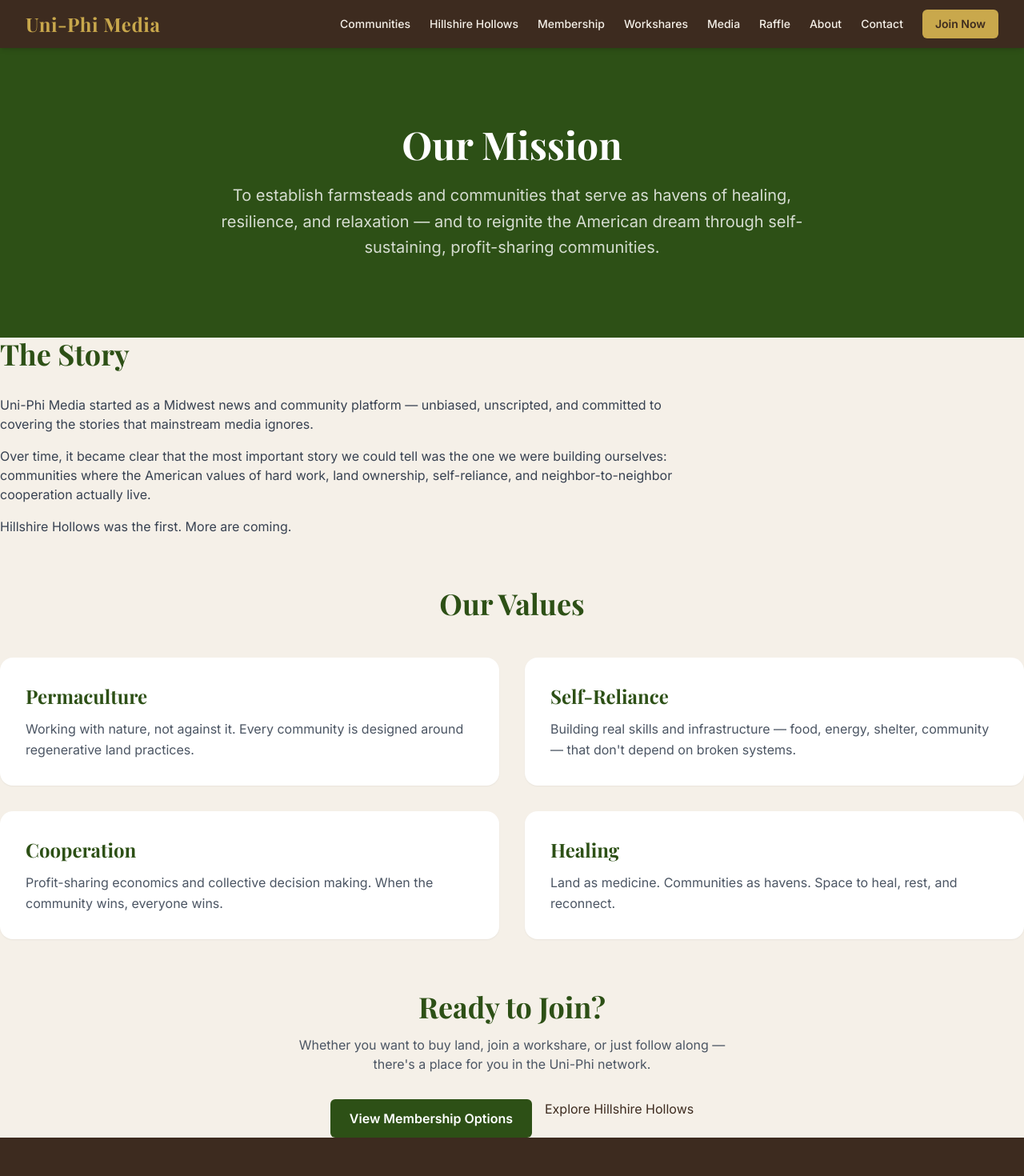
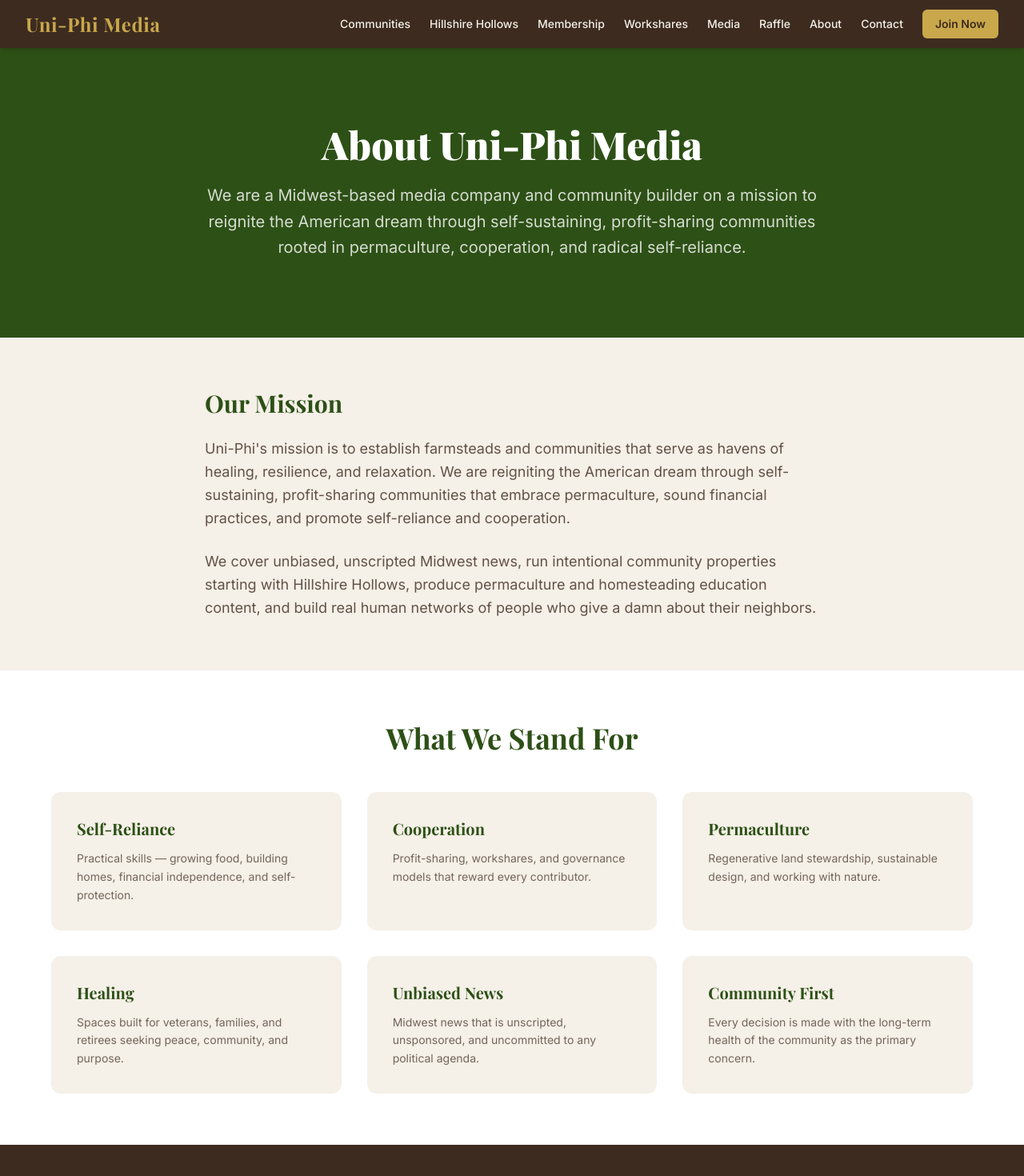
Before and after one commit to dutchiono/uniphimedia, a Next.js app: page /about in a window 1280 px wide. Shown: the top 1470 px of the page at 80% size. Built offline with nearby package versions, Linux system fonts and the light colour scheme.

Commit message:
feat: complete site rebuild — all core pages, nav, footer, design system

```diff
--- a/src/app/about/page.tsx
+++ b/src/app/about/page.tsx
@@ -1,75 +1,49 @@
-import type { Metadata } from 'next';
-import Link from 'next/link';
-
-export const metadata: Metadata = {
-  title: 'About',
-  description: 'The mission and story behind Uni-Phi Media.',
-};
-
 const values = [
-  { title: 'Permaculture', description: 'Working with nature, not against it. Every community is designed around regenerative land practices.' },
-  { title: 'Self-Reliance', description: 'Building real skills and infrastructure — food, energy, shelter, community — that don\'t depend on broken systems.' },
-  { title: 'Cooperation', description: 'Profit-sharing economics and collective decision making. When the community wins, everyone wins.' },
-  { title: 'Healing', description: 'Land as medicine. Communities as havens. Space to heal, rest, and reconnect.' },
-];
+  { title: 'Self-Reliance', desc: 'Practical skills — growing food, building homes, financial independence, and self-protection.' },
+  { title: 'Cooperation', desc: 'Profit-sharing, workshares, and governance models that reward every contributor.' },
+  { title: 'Permaculture', desc: 'Regenerative land stewardship, sustainable design, and working with nature.' },
+  { title: 'Healing', desc: 'Spaces built for veterans, families, and retirees seeking peace, community, and purpose.' },
+  { title: 'Unbiased News', desc: 'Midwest news that is unscripted, unsponsored, and uncommitted to any political agenda.' },
+  { title: 'Community First', desc: 'Every decision is made with the long-term health of the community as the primary concern.' },
+]
 
 export default function AboutPage() {
   return (
-    <div>
-      <section className="bg-brand-green text-white py-24 text-center">
-        <div className="max-w-3xl mx-auto px-4">
-          <h1 className="font-heading text-5xl font-bold mb-6">Our Mission</h1>
-          <p className="text-xl text-white/80 leading-relaxed">
-            To establish farmsteads and communities that serve as havens of healing,
-            resilience, and relaxation — and to reignite the American dream through
-            self-sustaining, profit-sharing communities.
+    <>
+      <section className="bg-brand-green text-white section-pad py-24 text-center">
+        <div className="container-max max-w-3xl mx-auto">
+          <h1 className="font-heading text-5xl font-black mb-6">About Uni-Phi Media</h1>
+          <p className="text-white/80 text-xl leading-relaxed">
+            We are a Midwest-based media company and community builder on a mission to reignite the American dream through self-sustaining, profit-sharing communities rooted in permaculture, cooperation, and radical self-reliance.
           </p>
         </div>
       </section>
 
-      <section className="section max-w-4xl">
-        <h2 className="font-heading text-4xl font-bold text-brand-green mb-8">The Story</h2>
-        <div className="prose prose-lg text-gray-700 space-y-4">
-          <p>
-            Uni-Phi Media started as a Midwest news and community platform — unbiased, unscripted,
-            and committed to covering the stories that mainstream media ignores.
+      <section className="bg-brand-cream section-pad">
+        <div className="container-max max-w-3xl mx-auto">
+          <h2 className="font-heading text-3xl font-bold text-brand-green mb-6">Our Mission</h2>
+          <p className="text-brand-bark/80 text-lg leading-relaxed mb-6">
+            Uni-Phi's mission is to establish farmsteads and communities that serve as havens of healing, resilience, and relaxation. We are reigniting the American dream through self-sustaining, profit-sharing communities that embrace permaculture, sound financial practices, and promote self-reliance and cooperation.
           </p>
-          <p>
-            Over time, it became clear that the most important story we could tell was the one
-            we were building ourselves: communities where the American values of hard work,
-            land ownership, self-reliance, and neighbor-to-neighbor cooperation actually live.
-          </p>
-          <p>
-            Hillshire Hollows was the first. More are coming.
+          <p className="text-brand-bark/80 text-lg leading-relaxed">
+            We cover unbiased, unscripted Midwest news, run intentional community properties starting with Hillshire Hollows, produce permaculture and homesteading education content, and build real human networks of people who give a damn about their neighbors.
           </p>
         </div>
       </section>
 
-      <section className="bg-brand-cream py-16">
-        <div className="section">
-          <h2 className="font-heading text-4xl font-bold text-brand-green text-center mb-12">Our Values</h2>
-          <div className="grid md:grid-cols-2 gap-8">
+      <section className="bg-white section-pad">
+        <div className="container-max">
+          <h2 className="font-heading text-4xl font-bold text-brand-green text-center mb-12">What We Stand For</h2>
+          <div className="grid sm:grid-cols-2 lg:grid-cols-3 gap-8">
             {values.map(v => (
-              <div key={v.title} className="bg-white rounded-2xl p-8 shadow-sm">
-                <h3 className="font-heading text-2xl font-bold text-brand-green mb-3">{v.title}</h3>
-                <p className="text-gray-600 leading-relaxed">{v.description}</p>
+              <div key={v.title} className="bg-brand-cream rounded-xl p-8">
+                <h3 className="font-heading text-xl font-bold text-brand-green mb-3">{v.title}</h3>
+                <p className="text-brand-bark/70 text-sm leading-relaxed">{v.desc}</p>
               </div>
             ))}
           </div>
         </div>
       </section>
-
-      <section className="section text-center">
-        <h2 className="font-heading text-4xl font-bold text-brand-green mb-4">Ready to Join?</h2>
-        <p className="text-gray-600 mb-8 max-w-xl mx-auto">
-          Whether you want to buy land, join a workshare, or just follow along —
-          there's a place for you in the Uni-Phi network.
-        </p>
-        <div className="flex flex-col sm:flex-row gap-4 justify-center">
-          <Link href="/membership" className="btn-primary">View Membership Options</Link>
-          <Link href="/hsh" className="btn-secondary">Explore Hillshire Hollows</Link>
-        </div>
-      </section>
-    </div>
-  );
+    </>
+  )
 }
```
